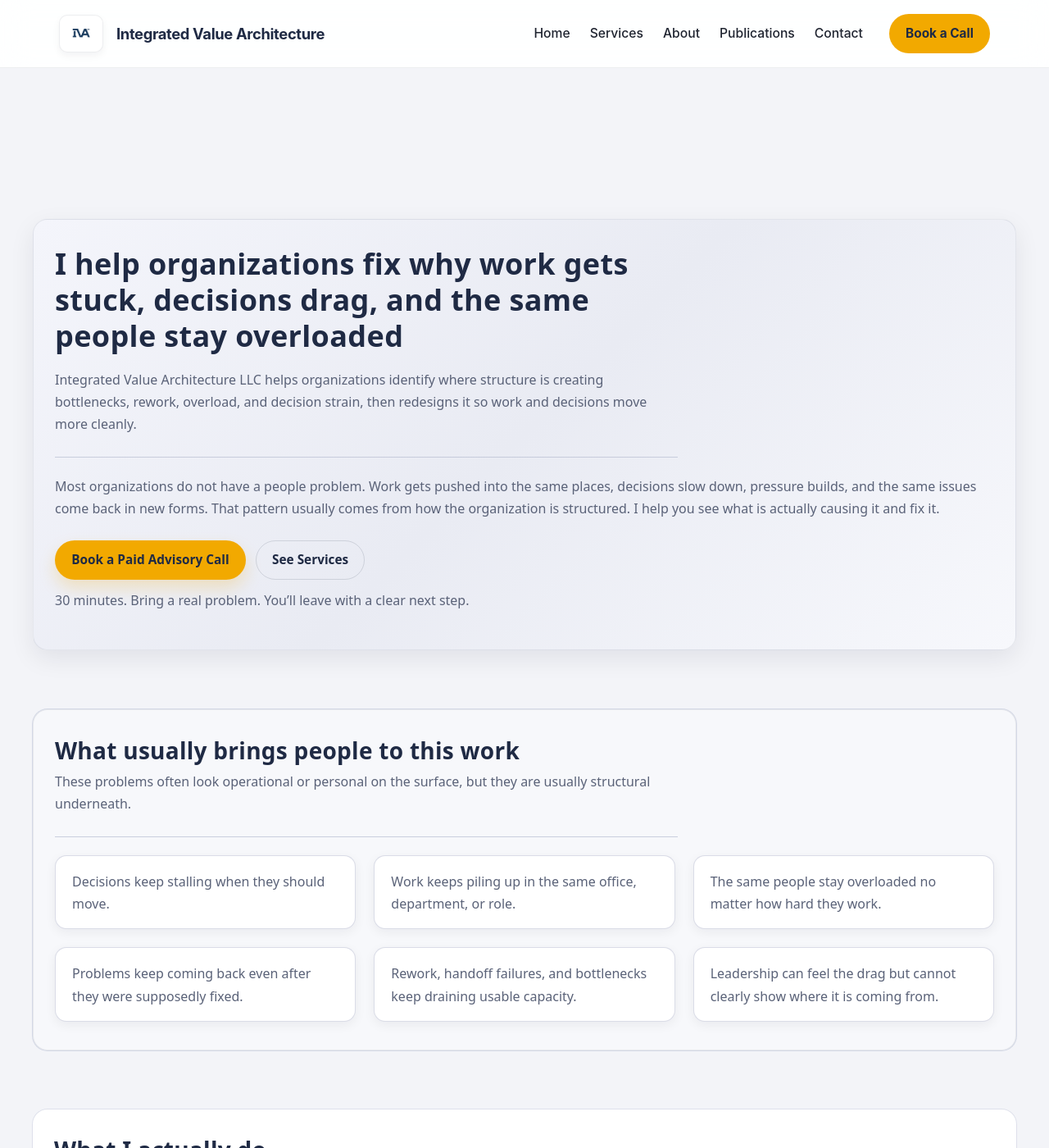
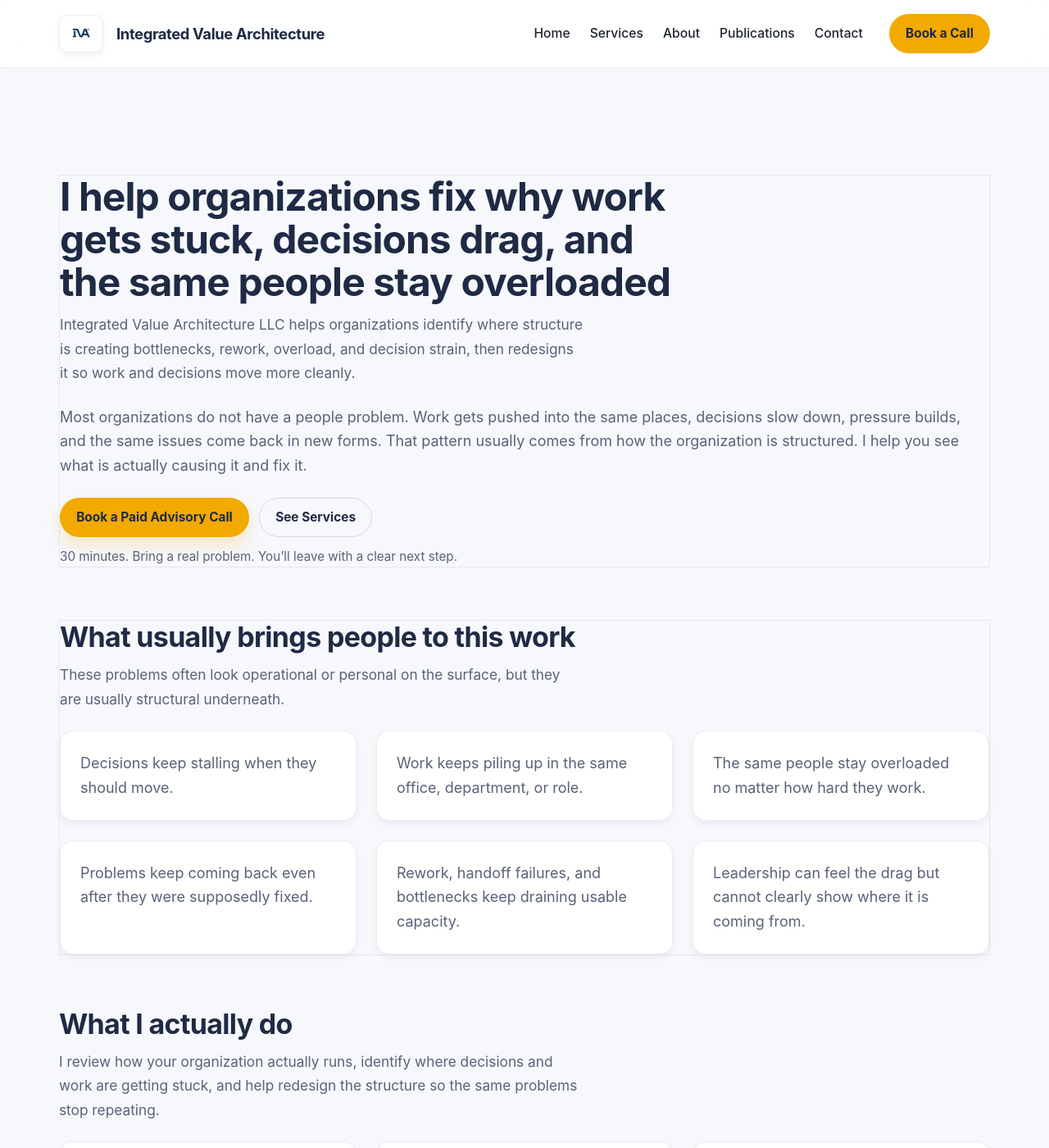
Before and after one commit to efost7873/integratedvaluearchitecture.com, a Jekyll site: the page built from index.html, in a window 1280 px wide and 1400 px high. Shown: the whole window at 82% size. Built offline with Jekyll 4.4.1, drawn with Linux system fonts in a browser that asks for light colours.

Commit message:
Refactor homepage SCSS for improved styles
Refactor SCSS for better maintainability and responsiveness.

```diff
--- a/_sass/_homepage.scss
+++ b/_sass/_homepage.scss
@@ -1,148 +1,76 @@
 /* ============================================
-   BASE PAGE WRAPPER
+   PAGE WRAPPER
 ============================================ */
 
 .iva-page {
-  padding-top: 140px; /* identity bar + header */
+  padding-top: $iva-header-height;
 }
 
-@media (max-width: 900px) {
+@media (max-width: 820px) {
   .iva-page {
-    padding-top: 90px;
+    padding-top: $iva-header-height-mobile;
   }
 }
 
 /* ============================================
-   GLOBAL CONTENT WIDTH
-   Fixes wasted left/right space by widening the main container
-   and removing redundant inner max-width constraints.
+   MAIN CONTENT WIDTH
 ============================================ */
 
 .iva-page main {
-  max-width: 1320px; /* was effectively ~1120 */
+  max-width: $iva-site-max-width;
   margin: 0 auto;
-  padding: 44px 40px 88px; /* keeps your current vertical rhythm */
+  padding: $space-7 $space-6 $space-9;
 }
 
 @media (max-width: 980px) {
   .iva-page main {
-    padding: 44px 24px 88px;
+    padding: $space-7 $space-5 $space-8;
   }
 }
 
-@media (max-width: 700px) {
+@media (max-width: 800px) {
   .iva-page main {
-    padding: 40px 18px 84px;
+    padding: $space-6 $space-4 $space-7;
   }
 }
 
 /* ============================================
-   SECTION BANDS
-   Bands are full-width visually, but content is controlled by main.
+   REMOVE OLD SECTION OVERRIDES
 ============================================ */
 
-.iva-band-soft {
-  background: #F6F8FB;
+.iva-page section {
+  margin-bottom: 0;
+  padding: 0;
+  background: transparent;
+  box-shadow: none;
+  border-radius: 0;
 }
 
-.iva-band-strong {
-  background: #FFFFFF;
-}
-
-/* Default section styling to match your existing feel */
-.iva-page section {
-  margin-bottom: 72px;
-  padding: 32px 26px 34px;
-  border-radius: 18px;
-  background: #FFFFFF;
-  box-shadow: 0 0 0 1px rgba(214, 217, 229, 0.7);
-}
-
-.iva-page section.iva-band-soft {
-  background: #F7F8FB;
-  box-shadow: 0 0 0 1px rgba(200, 205, 222, 0.7);
-}
-
-.iva-page section.iva-band-strong {
-  background: linear-gradient(135deg, #F4F5FB 0%, #E9EBF3 50%, #F7F8FC 100%);
-  box-shadow: 0 10px 30px rgba(10, 18, 40, 0.08);
+/* spacing between sections handled globally */
+.iva-page section + section {
+  margin-top: $space-8;
 }
 
 /* ============================================
-   SECTION HEADER
+   SECTION HEADER CLEANUP
 ============================================ */
 
 .section-header {
-  margin-bottom: 22px;
-  padding-bottom: 14px;
-  border-bottom: 1px solid rgba(184, 190, 210, 0.7);
-}
-
-.section-header h1,
-.section-header h2,
-.section-header h3 {
-  margin-top: 0;
-  color: #1F2A44;
-  letter-spacing: 0.01em;
-}
-
-.section-header h1 {
-  font-size: 36px;
-  line-height: 1.22;
-  margin-bottom: 18px;
-}
-
-.section-header h2 {
-  font-size: 28px;
-  line-height: 1.28;
-  margin-bottom: 6px;
+  margin-bottom: $space-5;
+  padding-bottom: 0;
+  border: none;
 }
 
 .section-subtitle {
-  font-size: 15px;
-  color: #7A8297;
-  max-width: 820px; /* slightly wider for the wider layout */
+  max-width: 640px;
 }
 
 /* ============================================
-   TYPOGRAPHY CONSISTENCY
-============================================ */
-
-.iva-page {
-  background: #F3F4F8;
-  color: #1F2430;
-  font-family: system-ui, -apple-system, BlinkMacSystemFont, "SF Pro Text", "Segoe UI", sans-serif;
-}
-
-.iva-page h3 {
-  font-size: 18px;
-  line-height: 1.35;
-  margin-bottom: 10px;
-  color: #1F2A44;
-}
-
-.iva-page p {
-  font-size: 16px;
-  line-height: 1.7;
-  color: #5A6278;
-  margin-bottom: 12px;
-}
-
-/* ============================================
-   GRID SYSTEM
+   GRID OVERRIDES (LIGHT TOUCH)
 ============================================ */
 
 .grid {
-  display: grid;
-  gap: 22px;
-}
-
-.grid.grid-2 {
-  grid-template-columns: repeat(2, minmax(0, 1fr));
-}
-
-.grid.grid-3 {
-  grid-template-columns: repeat(3, minmax(0, 1fr));
+  gap: $space-5;
 }
 
 @media (max-width: 980px) {
@@ -151,7 +79,7 @@
   }
 }
 
-@media (max-width: 700px) {
+@media (max-width: 800px) {
   .grid.grid-2,
   .grid.grid-3 {
     grid-template-columns: 1fr;
@@ -159,103 +87,35 @@
 }
 
 /* ============================================
-   CARD SYSTEM
+   CARD OVERRIDES (MINIMAL)
 ============================================ */
 
 .card {
-  background: #FFFFFF;
-  border-radius: 14px;
-  padding: 18px 20px 16px;
-  border: 1px solid rgba(214, 217, 229, 0.9);
-  box-shadow: 0 4px 14px rgba(10, 18, 40, 0.06);
-  transition:
-    transform 0.18s ease-out,
-    box-shadow 0.18s ease-out,
-    border-color 0.18s ease-out,
-    background-color 0.18s ease-out;
-}
-
-.card p {
-  margin-bottom: 0;
-}
-
-@media (hover: hover) and (pointer: fine) {
-  .card:hover {
-    transform: translateY(-3px);
-    box-shadow: 0 10px 30px rgba(10, 18, 40, 0.08);
-    border-color: rgba(184, 190, 210, 0.95);
-    background-color: #FFFFFF;
-  }
+  padding: $space-5;
 }
 
 /* ============================================
-   CLICKABLE CARD LINKS
-============================================ */
-
-.card-link {
-  display: block;
-  text-decoration: none;
-  color: inherit;
-}
-
-.card-link:visited {
-  color: inherit;
-}
-
-.card-link:hover {
-  text-decoration: none;
-}
-
-.card-link:focus {
-  outline: none;
-}
-
-.card-meta {
-  margin-top: 10px;
-  font-size: 14px;
-  color: #7A8297;
-}
-
-/* ============================================
-   CTA SECTION
+   CTA SECTION ADJUSTMENTS
 ============================================ */
 
 .iva-cta-section {
   text-align: left;
-  background: radial-gradient(circle at top left, #FDFEFF 0%, #F2F4FB 40%, #E7EAF5 100%);
-  box-shadow: 0 10px 30px rgba(10, 18, 40, 0.08);
-}
-
-.iva-cta-section p {
-  margin-bottom: 18px;
-}
-
-.iva-cta-meta {
-  font-size: 14px;
-  color: #7A8297;
-  margin-top: 12px;
 }
 
 /* ============================================
-   HEADER VISIBILITY
+   REMOVE LEGACY HEADER/IDENTITY BEHAVIOR
 ============================================ */
 
-.iva-header,
-.iva-identity-bar {
-  display: block;
-  opacity: 1;
-  transition: opacity 0.25s ease, transform 0.25s ease;
-}
-
+/* kill old hidden header logic */
 html.header-hidden .iva-header,
 html.header-hidden .iva-identity-bar {
-  opacity: 0;
-  transform: translateY(-20px);
-  pointer-events: none;
+  opacity: 1;
+  transform: none;
+  pointer-events: auto;
 }
 
 /* ============================================
-   ACCESSIBILITY
+   ACCESSIBILITY (KEEP THIS)
 ============================================ */
 
 @media (prefers-reduced-motion: reduce) {
```
